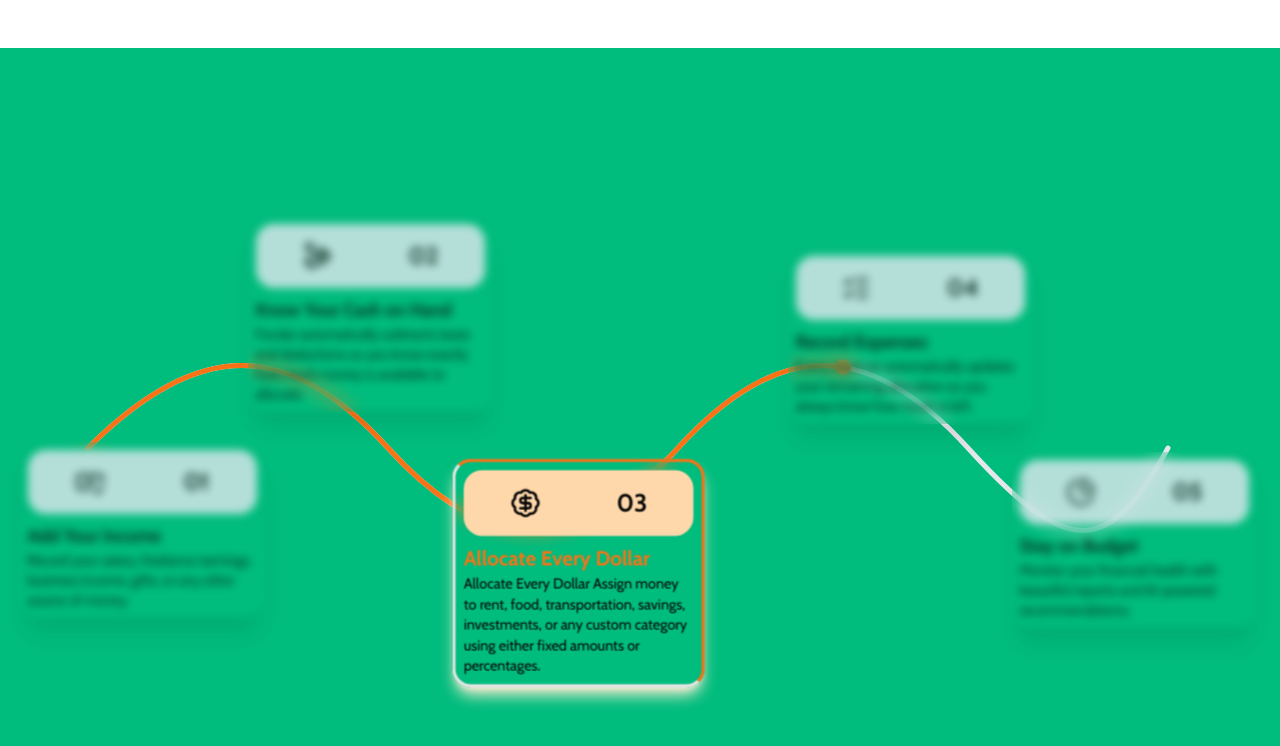
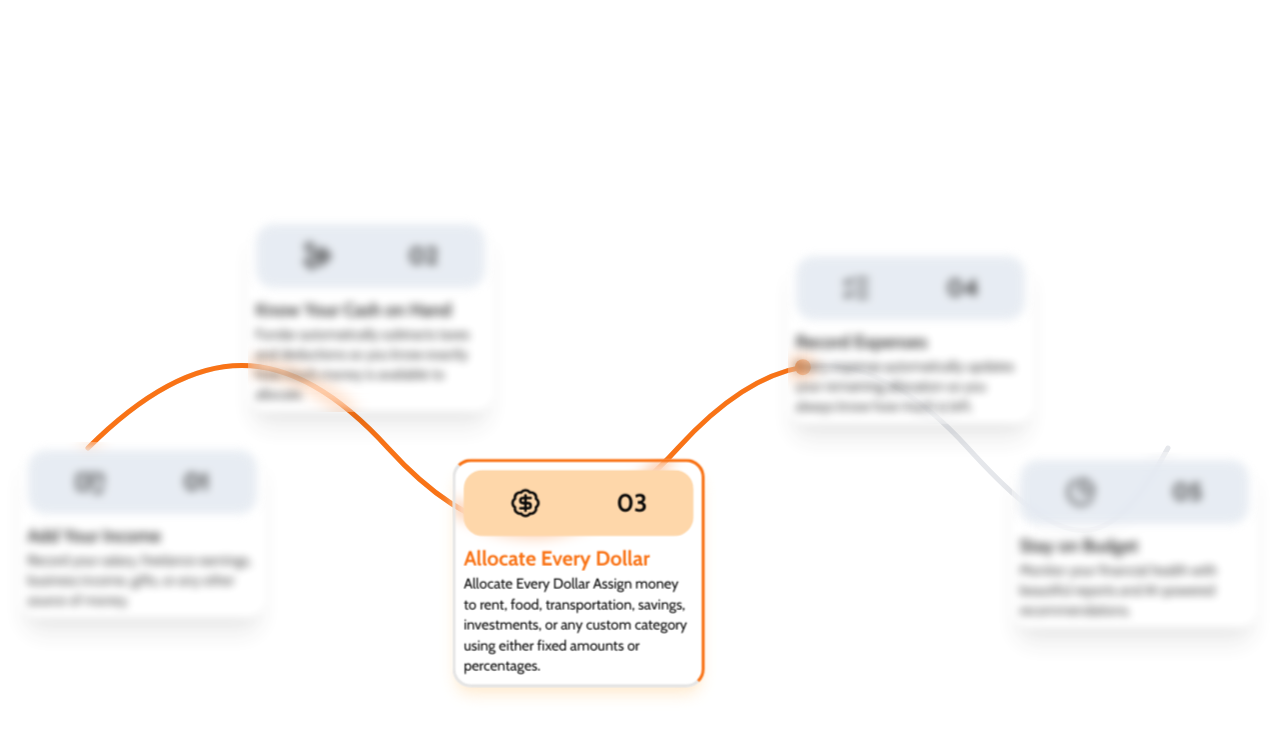
Before and after one commit to Scarlet70/fundar-app, a React (Vite) app in the folder frontend/: page / in a window 1280 px wide. Shown: the part 2232-2978 px from the top of the page. Built offline with nearby package versions, Linux system fonts and the light colour scheme.

Commit message:
fix: removed some test styles and features

```diff
--- a/frontend/src/components/layout/ProductPreview.tsx
+++ b/frontend/src/components/layout/ProductPreview.tsx
@@ -4,7 +4,7 @@ import { BadgeCheck } from "lucide-react";
 
 const ProductPreview = () => {
     return (
-        <section className="flex flex-col lg:flex-row justify-between mb-25">
+        <section className="flex flex-col lg:flex-row justify-between mb-25 mt-50">
             <article className="lg:w-[calc(60%-1rem)] w-full">
                 <h3>Dashboard Ui</h3>
             </article>
--- a/frontend/src/components/ui/HowItWorksvg.tsx
+++ b/frontend/src/components/ui/HowItWorksvg.tsx
@@ -146,7 +146,7 @@ const HowItWorksvg = () => {
             ref={sectionRef}
             className={`
                ${isDesktop ? "relative h-[450vh]" : "relative h-[230vh] "}
-            w-full bg-emerald-500`}
+            w-full`}
         >
             <article
                 className={
```
